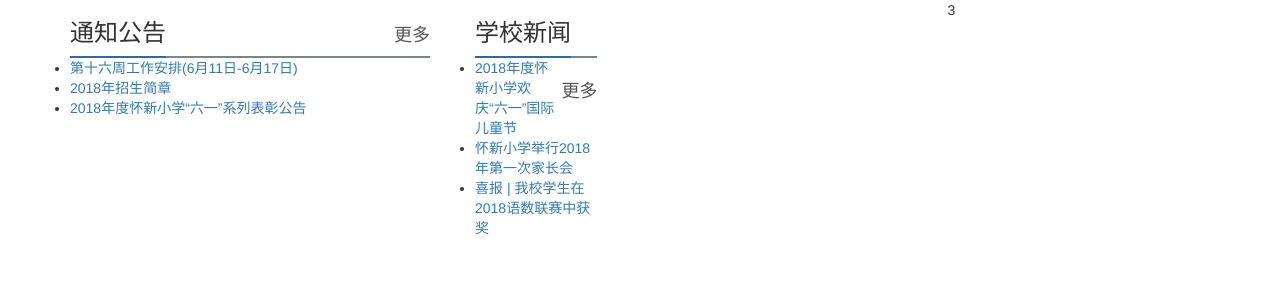
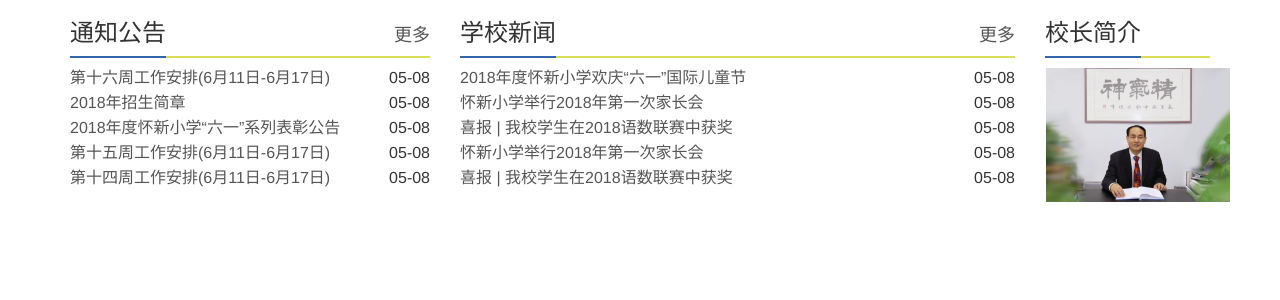
Before and after one commit to rrchensmu/source, a Django app: page /edu/ in a window 1280 px wide. Shown: the part 148-448 px from the top of the page. Run offline with Django 3.2, Linux system fonts and the light colour scheme; some libraries are stand-ins or nearby versions.

Commit message:
增加校长简介

```diff
--- a/atms/templates/edu/index.html
+++ b/atms/templates/edu/index.html
@@ -4,7 +4,8 @@
 <head>
 <meta charset="UTF-8">
 <title>怀新小学官网</title>
-<link rel="stylesheet" type="text/css" href="/static/bootcss/css/bootstrap.css" />
+<link rel="stylesheet" type="text/css"
+	href="/static/bootcss/css/bootstrap.css" />
 <style type="text/css">
 * {
 	margin: 0;
@@ -16,32 +17,69 @@ header {
 	border-bottom: 1px solid #ffe;
 }
 
-#nav{
+#nav {
 	background: #788;
 }
-nav a{
+
+nav a {
 	font-size: 2rem;
 	color: #000;
 }
-.title{
-	border-bottom: 2px solid #788;
+
+.title {
+	border-bottom: 2px solid #dd5;
 }
-.title h3{
+
+.title h3 {
 	display: inline-block;
 	padding-bottom: 1rem;
 }
-.title .classify{
+
+.title .classify {
 	border-bottom: 2px solid #36A;
 	margin-bottom: -2px;
 }
-.title .t-more{
+
+.title .t-more {
 	float: right;
 	display: inline-block;
+}
 
+.title .t-more a {
+	color: #555;
+	font-size: 1.8rem;
 }
-.title .t-more a{
+
+.t-list {
+	margin-top: 1rem;
+}
+
+.t-list li {
+	height: 2.5rem;
+	line-height: 2rem;
+	list-style: none;
+}
+
+.t-list a {
+	font-size: 1.6rem;
 	color: #555;
-	font-size:1.8rem;
+	display: inline-block;
+	max-width: 85%;
+	overflow: hidden;
+	word-break: keep-all;
+	white-space: nowrap;
+	text-overflow: ellipsis;
+}
+
+.tdate {
+	float: right;
+	display: inline-block;
+	font-size: 1.6rem;
+}
+
+.nolist li {
+	list-style: none;
+	margin-left: 0rem;
 }
 </style>
 </head>
@@ -67,32 +105,53 @@ nav a{
 	<div id="content" class="container">
 
 		<div class="row">
-			<div class="col-md-4">
+			<div class="col-md-4" id="">
 				<div class="title">
 					<h3 class="classify">通知公告</h3>
-					<h3 class="t-more"><a href="">更多</a></h3>
+					<h3 class="t-more">
+						<a href="">更多</a>
+					</h3>
 				</div>
-				<ul>
-					<li><a href="" class="text"> 第十六周工作安排(6月11日-6月17日)</a></li>
-					<li><a href="" class="text"> 2018年招生简章</a></li>
-					<li><a href="" class="text"> 2018年度怀新小学“六一”系列表彰公告</a></li>
+				<ul class="t-list">
+					<li><a href="" class="text">第十六周工作安排(6月11日-6月17日)</a><span
+						class="tdate">05-08</span></li>
+					<li><a href="" class="text">2018年招生简章</a><span class="tdate">05-08</span></li>
+					<li><a href="" class="text">2018年度怀新小学“六一”系列表彰公告</a><span
+						class="tdate">05-08</span></li>
+					<li><a href="" class="text">第十五周工作安排(6月11日-6月17日)</a><span
+						class="tdate">05-08</span></li>
+					<li><a href="" class="text">第十四周工作安排(6月11日-6月17日)</a><span
+						class="tdate">05-08</span></li>
 				</ul>
 			</div>
-			<div class="col-md-5">
-			<div class="col-md-4">
+			<div class="col-md-6">
 				<div class="title">
 					<h3 class="classify">学校新闻</h3>
-					<h3 class="t-more"><a href="">更多</a></h3>
+					<h3 class="t-more">
+						<a href="">更多</a>
+					</h3>
 				</div>
-				<ul>
-					<li><a href="" class="text"> 2018年度怀新小学欢庆“六一”国际儿童节</a></li>
-					<li><a href="" class="text"> 怀新小学举行2018年第一次家长会</a></li>
-					<li><a href="" class="text"> 喜报 | 我校学生在2018语数联赛中获奖</a></li>
+				<ul class="t-list">
+					<li><a href="" class="text"> 2018年度怀新小学欢庆“六一”国际儿童节</a><span
+						class="tdate">05-08</span></li>
+					<li><a href="" class="text"> 怀新小学举行2018年第一次家长会</a><span
+						class="tdate">05-08</span></li>
+					<li><a href="" class="text"> 喜报 | 我校学生在2018语数联赛中获奖</a><span
+						class="tdate">05-08</span></li>
+					<li><a href="" class="text"> 怀新小学举行2018年第一次家长会</a><span
+						class="tdate">05-08</span></li>
+					<li><a href="" class="text"> 喜报 | 我校学生在2018语数联赛中获奖</a><span
+						class="tdate">05-08</span></li>
 				</ul>
 			</div>
-			</div>
-			<div class="col-md-3">
-			3
+			<div class="col-md-2">
+				<div class="title">
+					<h3 class="classify">校长简介</h3>
+				</div>
+				<ul class="t-list nolist">
+					<li><img alt="" src="/static/images/edu/master.png"></li>
+					<li><p></p></li>
+				</ul>
 			</div>
 		</div>
 	</div>
```
Also changed, not shown: atms/statics/images/edu/master.png (added).
